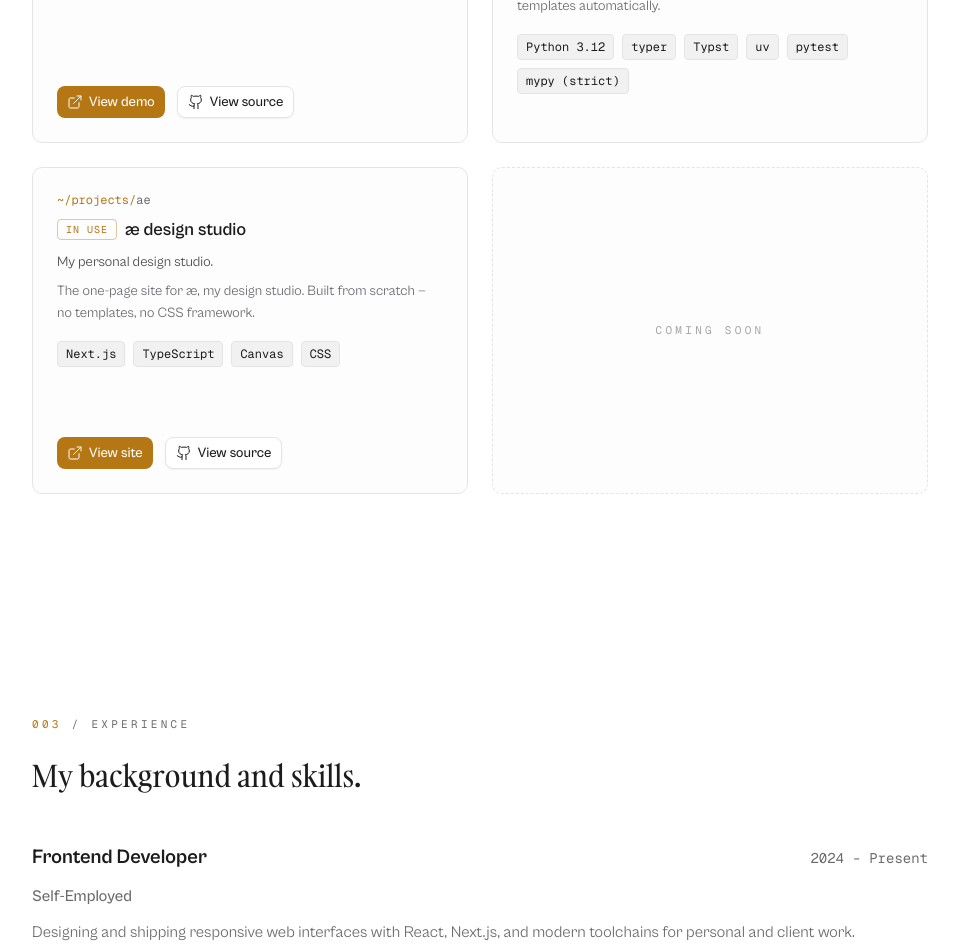
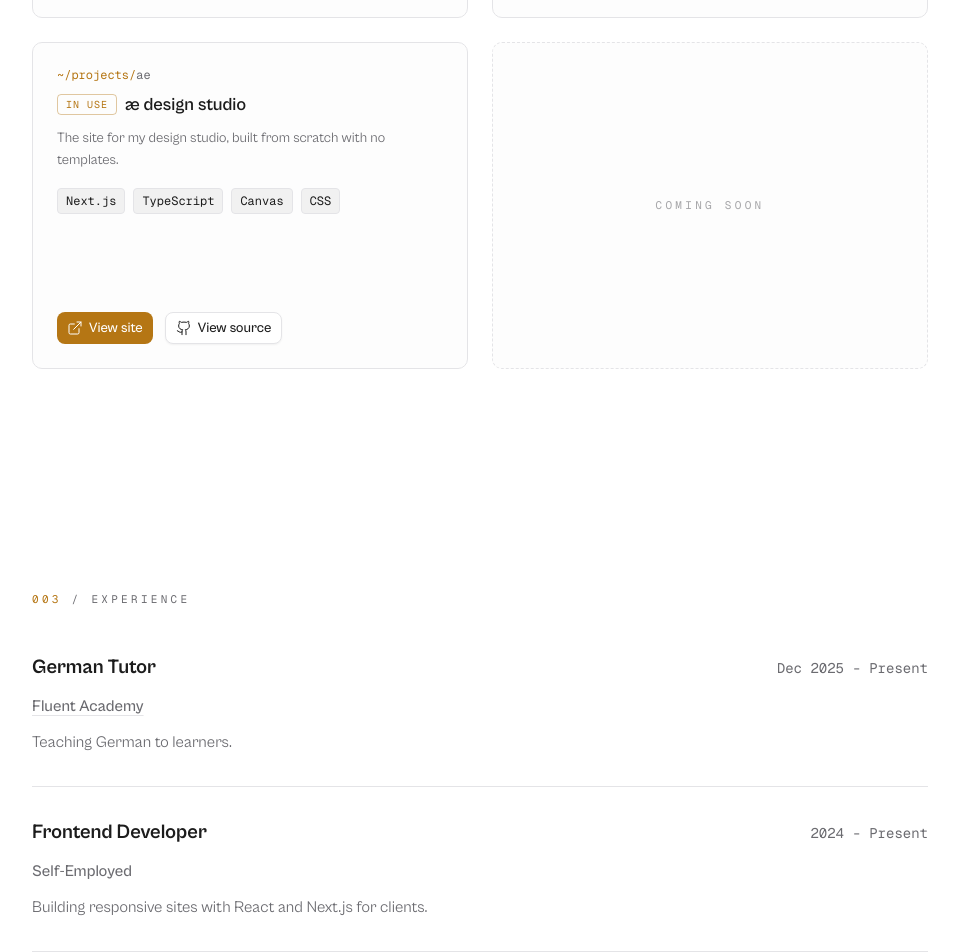
Before and after one commit to dumbld0re/portfolioV1, a Next.js app: page / in a window 1280 px wide. Shown: the part 1760-2712 px from the top of the page, without its empty margins (160-1119 px from the left). Built offline with nearby package versions, Linux system fonts and the light colour scheme; no server answers.

Commit message:
Trim site copy, add Fluent Academy role, point æ studio to aestudio.site

```diff
--- a/components/sections/experience-section.tsx
+++ b/components/sections/experience-section.tsx
@@ -1,4 +1,6 @@
 "use client"
+
+import Link from "next/link"
 
 import { experienceContent } from "@/content/experience"
 import { useLanguage } from "@/components/language-provider"
@@ -10,14 +12,9 @@ export function ExperienceSection() {
   return (
     <section id="experience" className="scroll-mt-20 px-6 py-20 md:py-28">
       <div className="max-w-4xl mx-auto space-y-12">
-        <div className="space-y-6">
         <h2 className="font-mono text-label uppercase tracking-[0.3em] text-muted-foreground">
           <span className="text-primary">003</span> / {t.title}
         </h2>
-          <p className="font-serif text-2xl md:text-3xl leading-snug font-medium max-w-2xl text-balance">
-            {t.description}
-          </p>
-        </div>
 
         <div className="space-y-8">
           {t.experiences.map((exp, index) => (
@@ -26,7 +23,20 @@ export function ExperienceSection() {
                 <h3 className="text-xl font-bold">{exp.role}</h3>
                 <span className="text-sm text-muted-foreground font-mono">{exp.period}</span>
               </div>
-              <p className="text-muted-foreground font-medium">{exp.company}</p>
+              <p className="text-muted-foreground font-medium">
+                {exp.companyHref ? (
+                  <Link
+                    href={exp.companyHref}
+                    target="_blank"
+                    rel="noreferrer"
+                    className="underline decoration-border underline-offset-4 transition-colors hover:text-foreground hover:decoration-primary"
+                  >
+                    {exp.company}
+                  </Link>
+                ) : (
+                  exp.company
+                )}
+              </p>
               <p className="text-muted-foreground">{exp.description}</p>
             </div>
           ))}
@@ -34,21 +44,11 @@ export function ExperienceSection() {
 
         <div className="space-y-6 pt-8 border-t border-border">
           <h3 className="text-2xl font-bold">{t.skills.title}</h3>
-          <div className="grid gap-6 md:grid-cols-2">
-            {t.skills.categories.map((category) => (
-              <div key={category.name} className="space-y-3">
-                <h4 className="font-bold text-lg">{category.name}</h4>
           <div className="flex flex-wrap gap-2">
-                  {category.items.map((item) => (
-                    <span
-                      key={item}
-                      className="text-sm font-mono px-3 py-1 bg-foreground/5 border border-border rounded"
-                    >
+            {t.skills.items.map((item) => (
+              <span key={item} className="text-sm font-mono px-3 py-1 bg-foreground/5 border border-border rounded">
                 {item}
               </span>
-                  ))}
-                </div>
-              </div>
             ))}
           </div>
         </div>
--- a/components/sections/home-section.tsx
+++ b/components/sections/home-section.tsx
@@ -31,12 +31,6 @@ export function HomeSection() {
       <section className="relative min-h-[calc(100svh-9rem)] flex items-center px-6">
         <div className="relative max-w-3xl w-full mx-auto space-y-6 py-16">
           <div className="space-y-4">
-            <p
-              className={cn("font-mono text-label uppercase tracking-[0.3em] text-primary", reveal)}
-              style={delay("heroKicker")}
-            >
-              {t.role}
-            </p>
             <h1
               className={cn("font-serif text-display font-semibold tracking-tight text-balance", reveal)}
               style={delay("heroName")}
--- a/content/experience.ts
+++ b/content/experience.ts
@@ -3,103 +3,88 @@ import type { Language } from "@/lib/i18n"
 export type ExperienceItem = {
   role: string
   company: string
+  companyHref?: string
   period: string
   description: string
-}
-
-export type SkillCategory = {
-  name: string
-  items: string[]
 }
 
 export const experienceContent: Record<
   Language,
   {
     title: string
-    description: string
     experiences: ExperienceItem[]
     skills: {
       title: string
-      categories: SkillCategory[]
+      items: string[]
     }
   }
 > = {
   de: {
     title: "Erfahrung",
-    description: "Mein beruflicher Werdegang und meine Fähigkeiten.",
     experiences: [
+      {
+        role: "Deutsch-Nachhilfelehrer",
+        company: "Fluent Academy",
+        companyHref: "https://fluentacademy.co/",
+        period: "Seit Dez. 2025",
+        description: "Deutschunterricht für Lernende.",
+      },
       {
         role: "Frontend-Entwickler",
         company: "Selbstständig",
         period: "Seit 2024",
-        description:
-          "Entwerfe und entwickle responsive Weboberflächen mit React, Next.js und modernen Toolchains für eigene und Kundenprojekte.",
+        description: "Responsive Websites mit React und Next.js für Kunden.",
       },
       {
         role: "Robotik-Praktikant",
         company: "MindsInAction",
         period: "2025",
-        description:
-          "Debuggte interne Apps, entwickelte Python-Skripte und schrieb Arduino-Logik zur Unterstützung der MindsInAction-Robotikprojekte.",
+        description: "Python-Tools und Arduino-Logik für Robotikprojekte.",
       },
       {
         role: "Praktikant Buchhaltung & Verwaltung",
         company: "Pyronam",
         period: "2024",
-        description: "Koordinierte Rechnungen, pflegte Tabellen und optimierte tägliche Verwaltungsabläufe.",
+        description: "Rechnungen, Tabellen und tägliche Verwaltungsabläufe.",
       },
     ],
     skills: {
       title: "Fähigkeiten",
-      categories: [
-        {
-          name: "Frontend",
-          items: ["React", "Next.js", "TypeScript", "Tailwind CSS", "HTML/CSS"],
-        },
-        {
-          name: "Tools & Andere",
-          items: ["Git", "Linux", "Docker", "Vercel", "Figma"],
-        },
-      ],
+      items: ["React", "Next.js", "TypeScript", "Tailwind CSS", "Python", "Git", "Linux", "Docker", "Vercel", "Figma", "Typst"],
     },
   },
   en: {
     title: "Experience",
-    description: "My background and skills.",
     experiences: [
+      {
+        role: "German Tutor",
+        company: "Fluent Academy",
+        companyHref: "https://fluentacademy.co/",
+        period: "Dec 2025 - Present",
+        description: "Teaching German to learners.",
+      },
       {
         role: "Frontend Developer",
         company: "Self-Employed",
         period: "2024 - Present",
-        description:
-          "Designing and shipping responsive web interfaces with React, Next.js, and modern toolchains for personal and client work.",
+        description: "Building responsive sites with React and Next.js for clients.",
       },
       {
         role: "Robotics Intern",
         company: "MindsInAction",
         period: "2025",
-        description:
-          "Debugged internal apps, built Python tooling, and authored Arduino logic to support MindsInAction robotics projects.",
+        description: "Built Python tooling and Arduino logic for robotics projects.",
       },
       {
         role: "Accounting & Administrative Intern",
         company: "Pyronam",
         period: "2024",
-        description: "Coordinated invoicing, maintained spreadsheets, and streamlined day-to-day office workflows.",
+        description: "Handled invoicing, spreadsheets, and daily office workflows.",
       },
     ],
     skills: {
       title: "Skills",
-      categories: [
-        {
-          name: "Frontend and Languages",
-          items: ["React", "Next.js", "TypeScript", "Tailwind CSS", "HTML/CSS", "Python"],
-        },
-        {
-          name: "Tools & Others",
-          items: ["Git", "Linux", "Docker", "Vercel", "Figma", "Typst"],
-        },
-      ],
+      items: ["React", "Next.js", "TypeScript", "Tailwind CSS", "Python", "Git", "Linux", "Docker", "Vercel", "Figma", "Typst"],
     },
   },
 }
--- a/content/home.ts
+++ b/content/home.ts
@@ -4,7 +4,6 @@ export const homeContent: Record<
   Language,
   {
     hero: {
-      role: string
       name: string
       subtitle: string
       intro: string
@@ -18,7 +17,6 @@ export const homeContent: Record<
 > = {
   de: {
     hero: {
-      role: "Quantitativer Finance Student — UNAM",
       name: "danny-miguel mittelberger",
       subtitle: "Entwickler • Linux-Enthusiast",
       intro:
@@ -33,7 +31,6 @@ export const homeContent: Record<
   },
   en: {
     hero: {
-      role: "Quantitative Finance Student — UNAM",
       name: "danny-miguel mittelberger",
       subtitle: "Developer • Linux Enthusiast",
       intro:
--- a/content/projects.ts
+++ b/content/projects.ts
@@ -45,7 +45,7 @@ export const projectsContent: Record<
         slug: "finance-tracker",
         title: "Finance Tracker",
         description:
-          "Eine persönliche Finanz-App zum Verfolgen von Einnahmen, Ausgaben und Sparzielen – offline-first, mit optionaler geräteübergreifender Synchronisierung.",
+          "Eine Offline-first-Finanz-App für Einnahmen, Ausgaben und Sparziele.",
         tech: ["React", "Vite", "Vercel Functions", "Upstash Redis"],
         demoHref: "https://financetracker-demo.vercel.app/",
         githubHref: "https://github.com/dumbld0re/financeApp",
@@ -58,19 +58,18 @@ export const projectsContent: Record<
         tagline:
           "Ein CLI, das aus einer Typst-Quelle sowohl ein Arbeitsblatt als auch den Lösungsschlüssel erzeugt.",
         description:
-          "Persönliches Ops-Monorepo für Deutsch-Nachhilfe und Studium. Ein typisiertes Python-CLI verwaltet zwei Typst-Template-Familien; Lückentext-Übungen kompilieren aus einer Quelle per Flag zum Arbeitsblatt- oder Lösungs-PDF. Schülerdaten liegen als Markdown mit YAML-Frontmatter, eine Variablen-Kaskade füllt Templates automatisch.",
-        tech: ["Python 3.12", "typer", "Typst", "uv", "pytest", "mypy (strict)"],
+          "Ein typisiertes Python-CLI für meine Deutsch-Nachhilfe und mein Studium.",
+        tech: ["Python", "typer", "Typst", "pytest"],
         internalTool: true,
         status: "inDevelopment",
       },
       {
         slug: "ae",
         title: "æ design studio",
-        tagline: "Mein persönliches Designstudio.",
         description:
-          "Die einseitige Website für æ, mein Designstudio. Von Grund auf gebaut – keine Templates, kein CSS-Framework.",
+          "Die Website meines Designstudios, von Grund auf ohne Templates gebaut.",
         tech: ["Next.js", "TypeScript", "Canvas", "CSS"],
-        demoHref: "https://aenu.vercel.app/",
+        demoHref: "https://aestudio.site/",
         demoKind: "site",
         githubHref: "https://github.com/dumbld0re/ae",
         status: "inUse",
@@ -93,7 +92,7 @@ export const projectsContent: Record<
         slug: "finance-tracker",
         title: "Finance Tracker",
         description:
-          "A personal finance app for tracking income, expenses, and savings goals — offline-first, with optional cross-device sync.",
+          "An offline-first app for tracking income, expenses, and savings goals.",
         tech: ["React", "Vite", "Vercel Functions", "Upstash Redis"],
         demoHref: "https://financetracker-demo.vercel.app/",
         githubHref: "https://github.com/dumbld0re/financeApp",
@@ -106,19 +105,18 @@ export const projectsContent: Record<
         tagline:
           "A CLI that turns one Typst source into both a student worksheet and its answer key.",
         description:
-          "Personal ops monorepo for my German tutoring work and university coursework. A typed Python CLI manages two Typst template families; gap-fill exercises compile from a single source into a worksheet or answer-key PDF via a flag. Student data lives in markdown with YAML frontmatter, and a variable cascade fills templates automatically.",
-        tech: ["Python 3.12", "typer", "Typst", "uv", "pytest", "mypy (strict)"],
+          "A typed Python CLI for my German tutoring and university coursework.",
+        tech: ["Python", "typer", "Typst", "pytest"],
         internalTool: true,
         status: "inDevelopment",
       },
       {
         slug: "ae",
         title: "æ design studio",
-        tagline: "My personal design studio.",
         description:
-          "The one-page site for æ, my design studio. Built from scratch — no templates, no CSS framework.",
+          "The site for my design studio, built from scratch with no templates.",
         tech: ["Next.js", "TypeScript", "Canvas", "CSS"],
-        demoHref: "https://aenu.vercel.app/",
+        demoHref: "https://aestudio.site/",
         demoKind: "site",
         githubHref: "https://github.com/dumbld0re/ae",
         status: "inUse",
--- a/lib/motion.ts
+++ b/lib/motion.ts
@@ -1,6 +1,5 @@
 export const BOOT_SEQUENCE_MS = {
   header: 0,
-  heroKicker: 100,
   heroName: 250,
   heroSubtitle: 800,
   heroMeta: 950,
```
Lines whose indentation alone changed are shown as unchanged.
